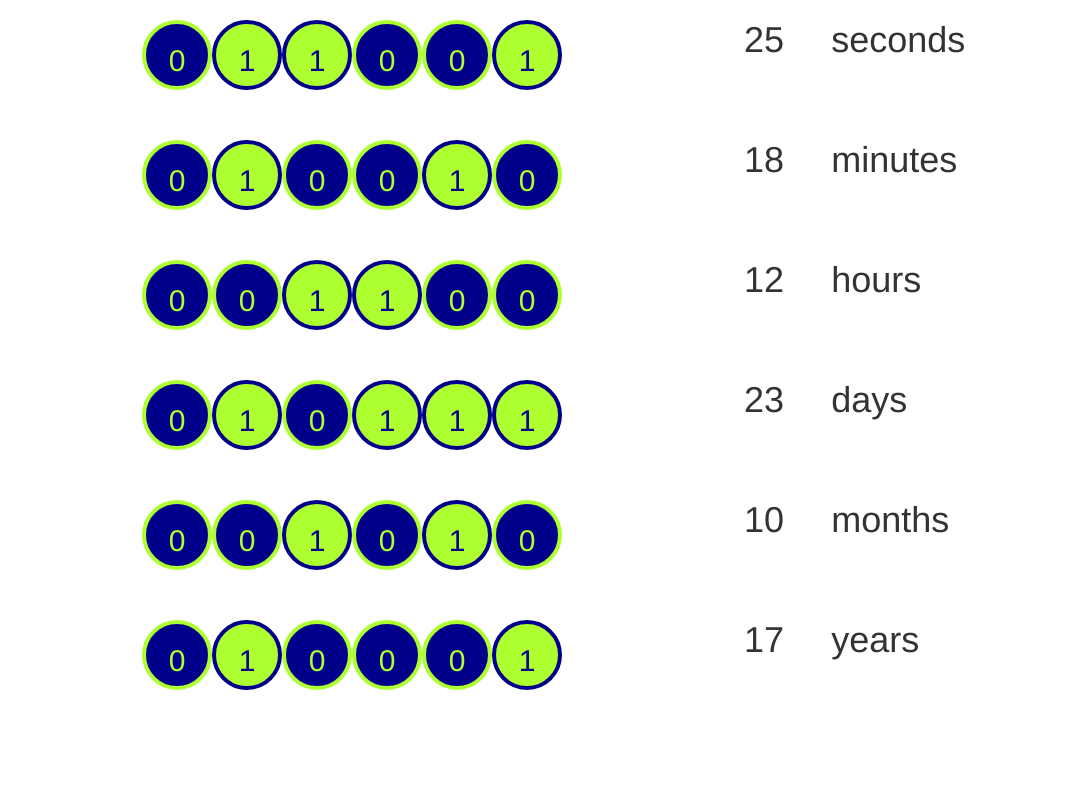
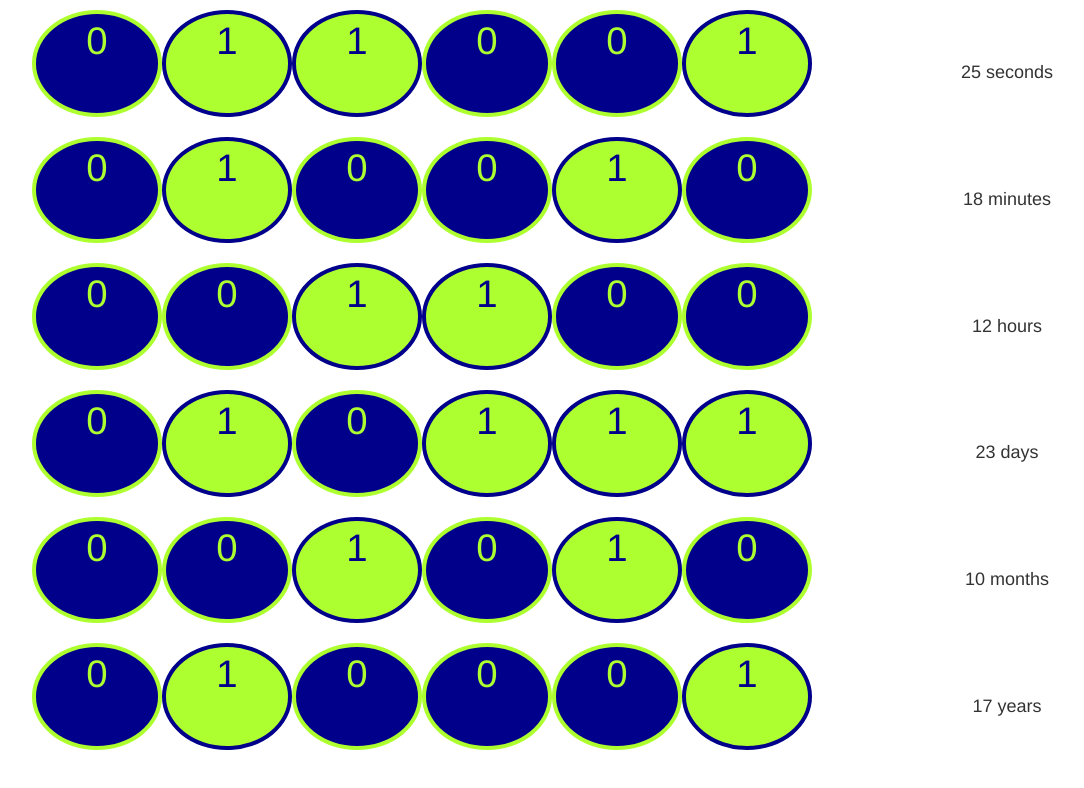
Before and after one commit to ambarbs/react-binary-watch, a React (Create React App) app: page / in a window 1280 px wide. Shown: the top 788 px of the page, without its empty margins (23-1107 px from the left). Built offline with nearby package versions, Linux system fonts and the light colour scheme.

Commit message:
Changed styles to bootstrap/dynamic

```diff
--- a/src/Dot.css
+++ b/src/Dot.css
@@ -1,8 +1,10 @@
 .Dot {
     border:4px solid red;
-    height: 70px;
-    width: 70px;
-    border-radius: 40px;
+    height: calc(100vw/12);
+    width: calc(100vw/12);
+    max-height: 100%;
+    max-width: 100%;
+    border-radius: 50%;
     position:relative;
     margin:10px auto;
     display:inline-block;
@@ -33,8 +35,10 @@
 
 .dot-false-text{
     color: greenyellow;
+    font-size: 3vw
 }
 
 .dot-true-text{
     color: darkblue;
+    font-size: 3vw
 }
--- a/src/Dot.js
+++ b/src/Dot.js
@@ -8,10 +8,10 @@ export default class Dot extends Component {
         let className = this.props.enabled ? 'Dot-enabled' : 'Dot-disabled';
         const textColor = this.props.enabled ? 'dot-true-text' : 'dot-false-text';
         const oneOrZero = this.props.enabled ? '1' : '0';
-        className = 'Dot ' + className + ' ';
+        className = 'Dot ' + className + ' col-xs-2';
         return (
             <div className={className}>
-                <h2 className={textColor}>{oneOrZero}</h2>
+                <div className={textColor}>{oneOrZero}</div>
             </div>
         )
     }
--- a/src/Row.css
+++ b/src/Row.css
@@ -16,3 +16,7 @@
     display: flex;
     padding-left: 50px;
 }
+
+.row-time-values{
+    margin-top: calc(100vw/24);
+}
--- a/src/Row.js
+++ b/src/Row.js
@@ -1,6 +1,7 @@
 import React, {Component} from 'react';
 import Dot from './Dot'
 import './Row.css';
+import '../node_modules/bootstrap/dist/css/bootstrap.min.css';
 
 
 export default class Row extends Component {
@@ -8,8 +9,9 @@ export default class Row extends Component {
     render() {
         const values = this.props.date.binaryString.split('').map(i => i === '1');
         return (
-            <div className='col-lg-12'>
-                <div className='Row col-lg-10'>
+            <div className='row'>
+                <div className=' col-xs-8'>
+                    <div className='row'>
                         {/*<h1 className="Row-title">{this.props.rowTitle}</h1>*/}
                         <Dot enabled={values[0]}/>
                         <Dot enabled={values[1]}/>
@@ -18,8 +20,14 @@ export default class Row extends Component {
                         <Dot enabled={values[4]}/>
                         <Dot enabled={values[5]}/>
                     </div>
-                <h1 className='col-lg-1'>{this.props.date.decimal}</h1>
-                <h1 className='col-lg-1'>{this.props.rowTitle}</h1>
+                </div>
+                <div className='col-xs-4'>
+                    <div className='row row-time-values'>
+                        <h4 className='col-xs-12'>{`${this.props.date.decimal} ${this.props.rowTitle}`}</h4>
+                        {/*<h1 className='col-xs-9'>{this.props.rowTitle}</h1>*/}
+                    </div>
+                </div>
+
             </div>
         )
     }
--- a/src/WatchFace.js
+++ b/src/WatchFace.js
@@ -35,11 +35,11 @@ export default class WatchFace extends Component {
     getBinaryAndDateValue(valFromDate) {
         return {
             decimal: valFromDate,
-            binaryString: this.addZerosInTheLeft(valFromDate.toString(2))
+            binaryString: this.addZerosToLeft(valFromDate.toString(2))
         }
     }
 
-    addZerosInTheLeft(binaryString) {
+    addZerosToLeft(binaryString) {
         const diff = 6 - binaryString.length;
         for (let i = 0; i < diff; i++) {
             binaryString = '0' + binaryString;
@@ -48,9 +48,9 @@ export default class WatchFace extends Component {
     }
 
     render() {
-        const headers = ['32', '16', '08', '04', '02', '01']
+        const headers = ['32', '16', '08', '04', '02', '01'];
         return (
-            <div className=''>
+            <div className='container'>
                 {/*<div className=''>*/}
                 {/*{headers.map(header => <h2 className='col-lg-2'>{header}</h2>)}*/}
                 {/*</div>*/}
```
Also changed, not shown: src/App.js (+0 -8 lines). Lines whose indentation alone changed are shown as unchanged.
